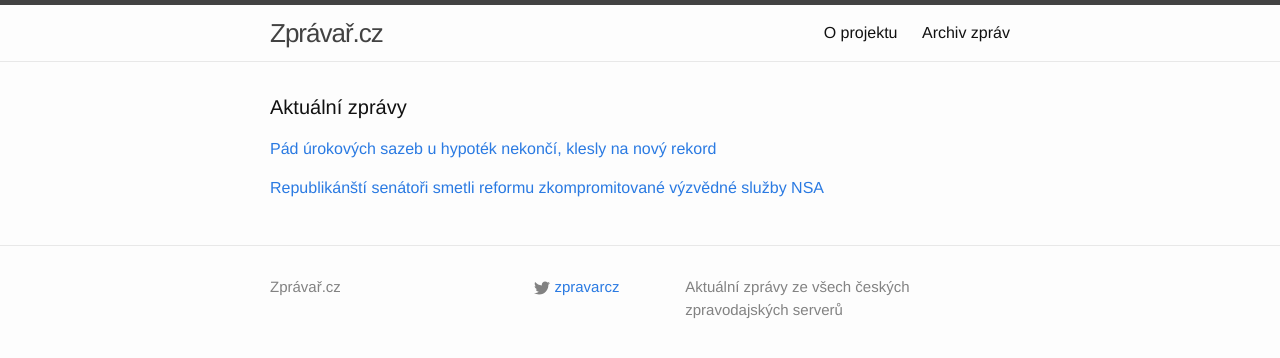
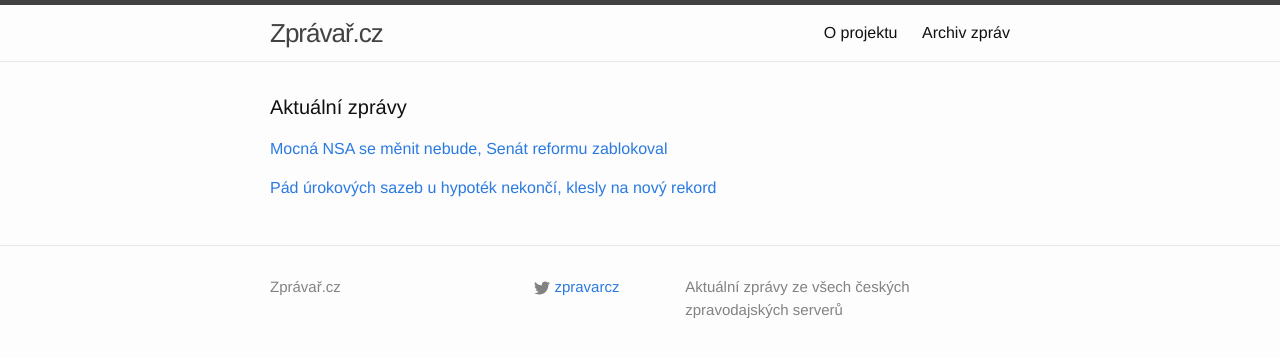
Before and after one commit to adliska/zpravar, a Jekyll site: the page built from index.html, in a window 1280 px wide. Shown: the top 358 px of the page. Built offline with Jekyll 4.4.1, drawn with Linux system fonts in a browser that asks for light colours.

Commit message:
zpravar news update

```diff
--- a/index.html
+++ b/index.html
@@ -5,19 +5,20 @@
 <div class="home">
     <h1 class="page-heading">Aktuální zprávy</h1>
 
-<p><a href="javascript:;" onclick="toggle_visibility('zpravy0')">Pád úrokových sazeb u hypoték nekončí, klesly na nový rekord</a></p>
+<p><a href="javascript:;" onclick="toggle_visibility('zpravy0')">Mocná NSA se měnit nebude, Senát reformu zablokoval</a></p>
 <div id="zpravy0" style="display:none">
+<ul>
+<li><a href=http://zpravy.aktualne.cz/zahranici/mocna-nsa-se-menit-nebude-senat-reformu-zablokoval/r~a8c3200e6fb011e4bdad0025900fea04/>Mocná NSA se měnit nebude, Senát reformu zablokoval - zpravy.aktualne.cz</a></li>
+<li><a href=http://www.novinky.cz/zahranicni/amerika/353849-republikansti-senatori-smetli-reformu-zkompromitovane-vyzvedne-sluzby-nsa.html>Republikánští senátoři smetli reformu zkompromitované výzvědné služby NSA  - www.novinky.cz</a></li>
+<li><a href=http://www.ceskenoviny.cz/zpravy/zpravy/senat-zablokoval-reformu-zkompromitovane-vyzvedne-sluzby-nsa/1148771>Senát zablokoval reformu zkompromitované výzvědné služby NSA - www.ceskenoviny.cz</a></li>
+<li><a href=http://zpravy.idnes.cz/reforma-nsa-neprosla-senatem-dit-/zahranicni.aspx?c=A141119_023006_zahranicni_neh>NSA se měnit nebude, podle republikánů by to pomohlo jen nepřátelům USA - zpravy.idnes.cz</a></li>
+</ul>
+</div><p><a href="javascript:;" onclick="toggle_visibility('zpravy1')">Pád úrokových sazeb u hypoték nekončí, klesly na nový rekord</a></p>
+<div id="zpravy1" style="display:none">
 <ul>
 <li><a href=http://zpravy.aktualne.cz/finance/pad-urokovych-sazeb-u-hypotek-nekonci-klesly-na-novy-rekord/r~ca5ad2ea6f3b11e4b5c5002590604f2e/>Pád úrokových sazeb u hypoték nekončí, klesly na nový rekord - zpravy.aktualne.cz</a></li>
 <li><a href=http://www.financninoviny.cz/zpravodajstvi/zpravy/sazby-hypotek-klesly-opet-na-rekordni-minimum-2-51-procenta/1148765>Sazby hypoték klesly opět na rekordní minimum 2,51 procenta - www.financninoviny.cz</a></li>
 <li><a href=http://www.novinky.cz/ekonomika/353847-sazby-hypotek-klesly-opet-na-rekordni-minimum-2-51-procenta.html>Sazby hypoték klesly opět na rekordní minimum 2,51 procenta  - www.novinky.cz</a></li>
 <li><a href=http://finance.idnes.cz/prumerne-urokove-sazby-hypotek-rijen-2014-fd7-/hypoindex.aspx?c=A141113_142645_hypoindex_zuk>Sazby hypoték stále padají a nic je nezastaví - finance.idnes.cz</a></li>
 </ul>
-</div><p><a href="javascript:;" onclick="toggle_visibility('zpravy1')">Republikánští senátoři smetli reformu zkompromitované výzvědné služby NSA </a></p>
-<div id="zpravy1" style="display:none">
-<ul>
-<li><a href=http://www.novinky.cz/zahranicni/amerika/353849-republikansti-senatori-smetli-reformu-zkompromitovane-vyzvedne-sluzby-nsa.html>Republikánští senátoři smetli reformu zkompromitované výzvědné služby NSA  - www.novinky.cz</a></li>
-<li><a href=http://www.ceskenoviny.cz/zpravy/zpravy/senat-zablokoval-reformu-zkompromitovane-vyzvedne-sluzby-nsa/1148771>Senát zablokoval reformu zkompromitované výzvědné služby NSA - www.ceskenoviny.cz</a></li>
-<li><a href=http://zpravy.idnes.cz/reforma-nsa-neprosla-senatem-dit-/zahranicni.aspx?c=A141119_023006_zahranicni_neh>NSA se měnit nebude, podle republikánů by to pomohlo jen nepřátelům USA - zpravy.idnes.cz</a></li>
-</ul>
 </div></div>
```
